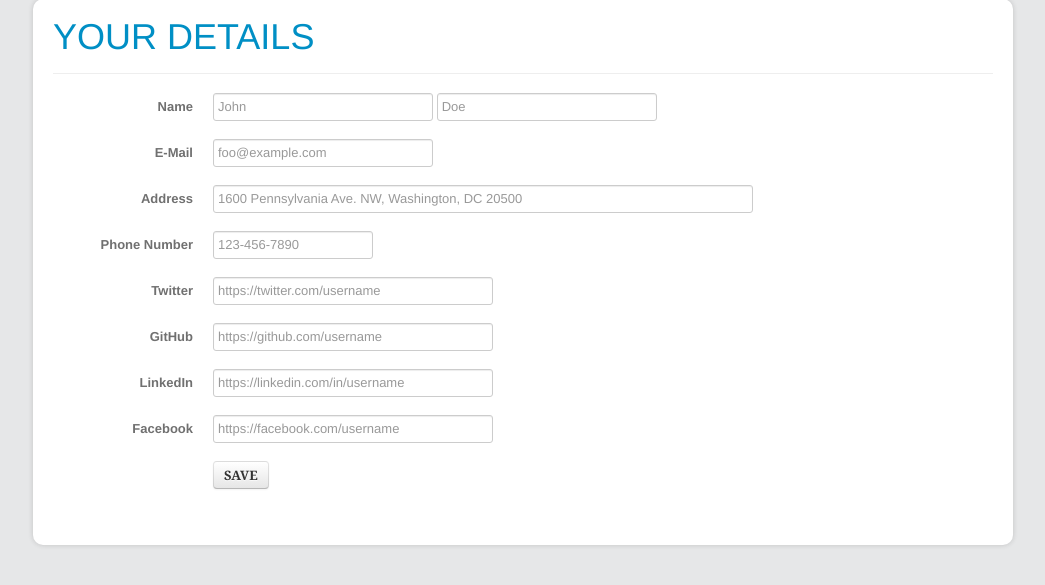
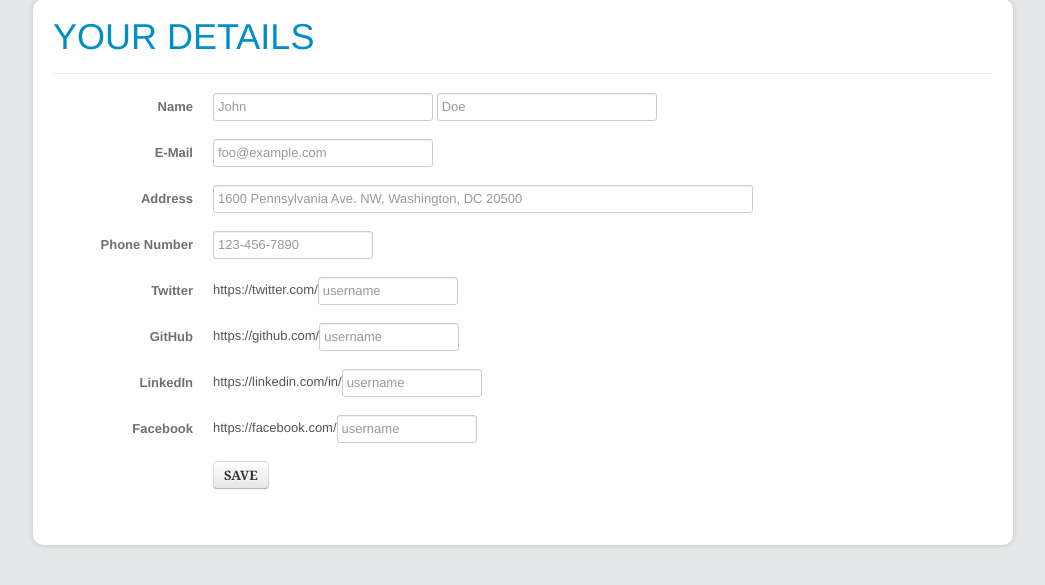
Before and after one commit to ofa-alumni/ofatechdotorg, a Python web app: template ofatechdotorg/templates/myself.html in a window 1280 px wide. Shown: the part 81-666 px from the top of the page, without its empty margins (117-1162 px from the left). Run offline with Jinja, Linux system fonts and the light colour scheme; the template is opened without the code that fills it, so the values that code supplies are empty; some libraries are stand-ins or nearby versions.

Commit message:
tweaked the interface to better display the editing of usernames. added support for gravatr and don't show users if they don't have names

```diff
--- a/ofatechdotorg/templates/myself.html
+++ b/ofatechdotorg/templates/myself.html
@@ -101,25 +101,25 @@
     <div class="control-group">
       <label class="control-label" for="input_twitter">Twitter</label>
       <div class="controls">
-        <input type="text" id="input_twitter" placeholder="https://twitter.com/username" maxlength="160" class="input-xlarge" value="{% if myself.twitter %}{{ myself.twitter }}{% endif %}" name="twitter">
+        https://twitter.com/<input type="text" id="input_twitter" placeholder="username" maxlength="160" class="input-xlarge span2" value="{% if myself.twitter %}{{ myself.twitter }}{% endif %}" name="twitter">
       </div>
     </div>
     <div class="control-group">
       <label class="control-label" for="input_github">GitHub</label>
       <div class="controls">
-        <input type="text" id="input_github" placeholder="https://github.com/username" maxlength="160" class="input-xlarge" value="{% if myself.github %}{{ myself.github }}{% endif %}" name="github">
+        https://github.com/<input type="text" id="input_github" placeholder="username" maxlength="160" class="input-xlarge span2" value="{% if myself.github %}{{ myself.github }}{% endif %}" name="github">
       </div>
     </div>
     <div class="control-group">
       <label class="control-label" for="input_linkedin">LinkedIn</label>
       <div class="controls">
-        <input type="text" id="input_linkedin" placeholder="https://linkedin.com/in/username" maxlength="160" class="input-xlarge" value="{% if myself.linkedin %}{{ myself.linkedin }}{% endif %}" name="linkedin">
+        https://linkedin.com/in/<input type="text" id="input_linkedin" placeholder="username" maxlength="160" class="input-xlarge span2" value="{% if myself.linkedin %}{{ myself.linkedin }}{% endif %}" name="linkedin">
       </div>
     </div>
     <div class="control-group">
       <label class="control-label" for="input_facebook">Facebook</label>
       <div class="controls">
-        <input type="text" id="input_facebook" placeholder="https://facebook.com/username" maxlength="160" class="input-xlarge" value="{% if myself.facebook %}{{ myself.facebook }}{% endif %}" name="facebook">
+        https://facebook.com/<input type="text" id="input_facebook" placeholder="username" maxlength="160" class="input-xlarge span2" value="{% if myself.facebook %}{{ myself.facebook }}{% endif %}" name="facebook">
       </div>
     </div>
     <div class="control-group">
```
Also changed, not shown: ofatechdotorg/main.py (+24 -6 lines), ofatechdotorg/templates/people.html (+6 -5 lines).
